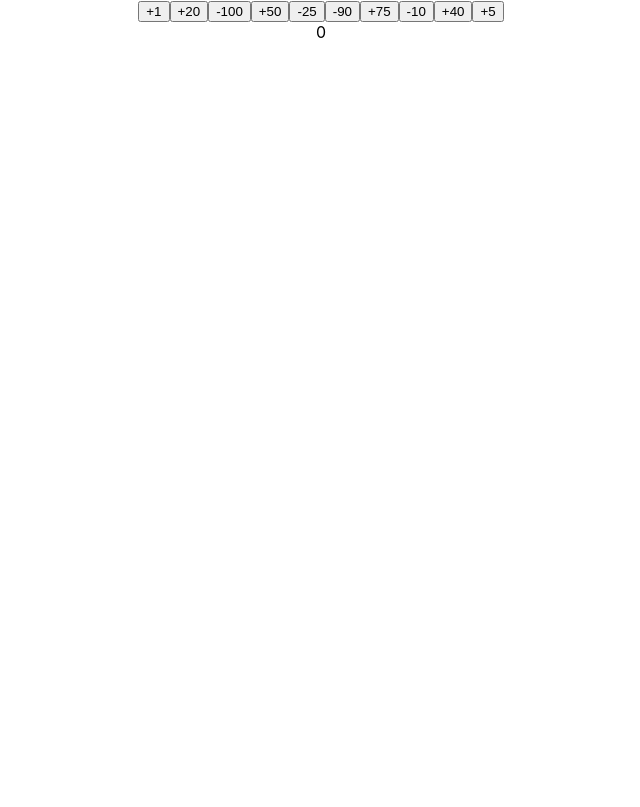
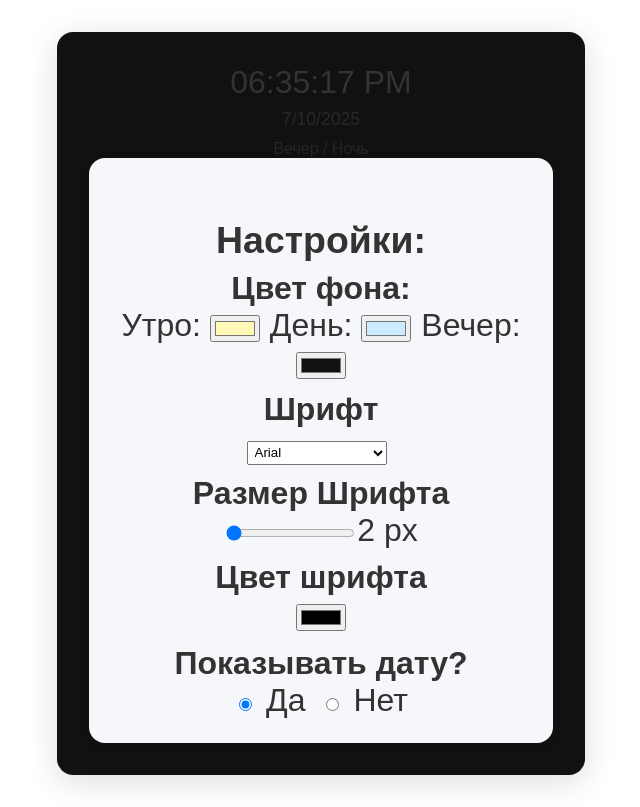
Before and after one commit to Deny2503/my-first-app, a React (Create React App) app: page / in a window 1280 px wide. Shown: the whole page, without its empty margins (319-959 px from the left). Built offline with nearby package versions, Linux system fonts and the light colour scheme.

Commit message:
add lab 4

```diff
--- a/src/App.js
+++ b/src/App.js
@@ -5,14 +5,18 @@ import Task1 from './components/lab_1/Task1.js';
 import Profile from './components/lab_1/Profile.js';
 import CounterApp from './components/lab_3/CounterApp.js';
 import React from 'react';
+import Clock from './components/lab_4/Clock.js';
 
 function App() {
   return (
     <div className="App">
-      {/* <Task1 />
+      {/*
+      <Task1 />
       <Profile />
-      <Welcome />*/}
       <CounterApp />
+      <Welcome />
+      */}
+      <Clock />
     </div>
   );
 }
--- a/src/components/Welcome.js
+++ b/src/components/Welcome.js
@@ -1,18 +1,34 @@
-import React from "react";
+import React, { useState } from "react";
+
 import Hello from './lab_1/Hello.js'
 import Test from './Test.js'
 import Calc from './lab_1/calc/Calc.js'
 import Calc1 from './lab_1/calc/Calc1.js'
-import MyResume from "./MyResume.js";
+import MyResume from "./log_reg/MyResume.js";
+import Fastlogin from "./log_reg/Fastlogin.js";
 
-function Welcome() {
+function Welcome({ name }) {
+    const isLoggedIn = true;
+
+    const [count, setCount] = useState(0);
+
+    const style = {
+        color: isLoggedIn ? 'green' : 'red'
+    }
+
     return (
         <>
+
+            {/* <h1 style={style}>Welcome! {name}</h1> */}
+
+
+
             {/* <Hello />
-            <Test />
             <Calc />
             <Calc1 />
-            <MyResume /> */}
+            <MyResume />
+            <Fastlogin />
+             */}
         </>
     );
 }
--- a/src/components/lab_3/CounterApp.js
+++ b/src/components/lab_3/CounterApp.js
@@ -17,6 +17,7 @@ function CounterApp(){
             <CounterButton label="-10" step={-10} count={count} setCount={setCount} />
             <CounterButton label="+40" step={40} count={count} setCount={setCount} />
             <CounterButton label="+5" step={5} count={count} setCount={setCount} />
+
             <CounterValue value={count} />
         </div>
     )
--- /dev/null
+++ b/src/components/lab_4/Clock.js
@@ -0,0 +1,152 @@
+import React, { useState, useEffect } from "react";
+
+function getTimeOfDay(hour) {
+    if (hour >= 6 && hour < 12) return "morning";
+    if (hour >= 12 && hour < 18) return "day";
+    return "evening";
+}
+
+const defaultBackgrounds = {
+    morning: "#FFF8B7",
+    day: "#CDEBFF",
+    evening: "#111111",
+};
+
+const fontList = [
+    "Arial", "Times New Roman", "Roboto", "Montserrat", "Verdana", "Georgia", "Comic Sans MS"
+];
+
+function Clock({
+    showDate: initialShowDate = true,
+    backgrounds: initialBackgrounds = defaultBackgrounds,
+    fontFamily: initialFontFamily = "Arial",
+    fontSize: initialFontSize = "2rem",
+    fontColor: initialFontColor = "#333"
+}) {
+    const [time, setTime] = useState(new Date());
+    const [backgrounds, setBackgrounds] = useState(initialBackgrounds);
+    const [showDate, setShowDate] = useState(initialShowDate);
+    const [fontFamily, setFontFamily] = useState(initialFontFamily);
+    const [fontSize, setFontSize] = useState(initialFontSize);
+    const [fontColor, setFontColor] = useState(initialFontColor);
+
+    useEffect(() => {
+        const t = setInterval(() => setTime(new Date()), 1000);
+        return () => clearInterval(t);
+    }, []);
+
+    const partOfDay = getTimeOfDay(time.getHours());
+    const bgColor = backgrounds[partOfDay] || defaultBackgrounds[partOfDay];
+
+    const clockStyle = {
+        background: bgColor,
+        color: fontColor,
+        fontFamily,
+        fontSize,
+        borderRadius: "1rem",
+        padding: "2rem",
+        width: "fit-content",
+        margin: "2rem auto",
+        boxShadow: "0 6px 32px rgba(0,0,0,0.14)",
+        textAlign: "center",
+        transition: "background 0.3s",
+    };
+
+    const handleBgChange = (key, value) => {
+        setBackgrounds((prev) => ({
+            ...prev,
+            [key]: value.trim() === "" ? defaultBackgrounds[key] : value
+        }));
+    };
+
+    return (
+        <div>
+            <div style={clockStyle}>
+                <div>
+                    {time.toLocaleTimeString([], { hour: "2-digit", minute: "2-digit", second: "2-digit" })}
+                </div>
+                <div>
+                    {showDate && (
+                        <div style={{ fontSize: "1.1rem", opacity: 0.7, marginTop: 8 }}>
+                            {time.toLocaleDateString()}
+                        </div>
+                    )}
+                    <div style={{ marginTop: 10, fontSize: "1rem", opacity: 0.6 }}>
+                        {
+                            partOfDay === "morning" ? "Утро" :
+                                partOfDay === "day" ? "День" : "Вечер / Ночь"
+                        }
+                    </div>
+                    <div style={{
+                        margin: "0 auto", padding: "1.5rem 2rem", borderRadius: "1rem",
+                        maxWidth: 400, background: "#f6f7fa", boxShadow: "0 2px 12px #0001",
+                    }}>
+                        <h3 style={{ marginBottom: 8 }}>Настройки:</h3>
+                        <div style={{ marginBottom: 10 }}>
+                            <div style={{ fontWeight: 600 }}>Цвет фона:</div>
+                            <label>
+                                Утро:{" "}
+                                <input type="color" value={backgrounds.morning}
+                                    onChange={e => handleBgChange("morning", e.target.value)}
+                                    style={{ marginRight: 10 }}>
+                                </input>
+                            </label>
+                            <label>
+                                День:{" "}
+                                <input type="color" value={backgrounds.day}
+                                    onChange={e => handleBgChange("day", e.target.value)}
+                                    style={{ marginRight: 10 }}>
+                                </input>
+                            </label>
+                            <label>
+                                Вечер:{" "}
+                                <input type="color" value={backgrounds.evening}
+                                    onChange={e => handleBgChange("evening", e.target.value)}>
+                                </input>
+                            </label>
+                        </div>
+                        <div style={{ marginBottom: 10 }}>
+                            <div style={{ fontWeight: 600 }}>Шрифт</div>
+                            <select value={fontFamily} onChange={e => setFontFamily(e.target.value)}
+                                style={{ padding: "0.2em", marginRight: 8 }}>
+                                {fontList.map(f => (
+                                    <option value={f} key={f}>{f}</option>
+                                ))}
+                            </select>
+                        </div>
+                        <div style={{ marginBottom: 10 }}>
+                            <div style={{ fontWeight: 600 }}>Размер Шрифта</div>
+                            <input type="range" min={16} max={54} value={parseInt(fontSize)}
+                                onChange={e => setFontSize(`${e.target.value}px`)}>
+                            </input>
+                            {parseInt(fontSize)} px
+                        </div>
+                        <div style={{ marginBottom: 12 }}>
+                            <div style={{ fontWeight: 600 }}>Цвет шрифта</div>
+                            <input type="color" value={fontColor}
+                                onChange={e => setFontColor(e.target.value)}>
+                            </input>
+                        </div>
+                        <div>
+                            <div style={{ fontWeight: 600 }}>Показывать дату?</div>
+                            <label>
+                                <input type="radio" name="showDate" checked={showDate === true}
+                                    onChange={() => setShowDate(true)}
+                                    style={{ marginRight: 5 }}>
+                                </input> Да
+                            </label>
+                            <label style={{ marginLeft: 16 }}>
+                                <input type="radio" name="showDate" checked={showDate === false}
+                                    onChange={() => setShowDate(false)}
+                                    style={{ marginRight: 5 }}>
+                                </input> Нет
+                            </label>
+                        </div>
+                    </div>
+                </div>
+            </div>
+        </div>
+    )
+}
+
+export default Clock;
--- /dev/null
+++ b/src/components/log_reg/Fastlogin.js
@@ -0,0 +1,48 @@
+import { useState } from "react";
+
+
+const USERNAME = "admin";
+const PASSWORD = "123456";
+
+function Fastlogin() {
+    const [login, setLogin] = useState("");
+    const [password, setPassword] = useState("");
+    const [isLoggedIn, setIsLoggedIn] = useState(false);
+    const [error, setError] = useState("");
+
+    const style = {
+        color: isLoggedIn ? "green" : "red"
+    }
+
+    const handleSubmit = (e) => {
+        e.preventDefault();
+        setError("");
+
+        if (login === USERNAME && password === PASSWORD) {
+            setIsLoggedIn(true);
+            setError("");
+        } else {
+            setIsLoggedIn(false);
+            setError("Неверный логин или пароль.");
+        }
+    };
+
+    return (
+        <div>
+            <h2>Login</h2>
+            <form onClick={handleSubmit}>
+                <input type="text" placeholder="login" value={login} onChange={e => setLogin(e.target.value)} required></input>
+                <input type="password" placeholder="Password" value={password} onChange={e => setPassword(e.target.value)} required minLength={6}></input>
+                <button type="submit">login</button>
+            </form>
+            {isLoggedIn
+                ? <h1 style={style}>Welcome! {login}</h1>
+                : <h1 style={style}>{error}</h1>
+            }
+
+        </div>
+    )
+
+}
+
+export default Fastlogin;
--- a/src/components/MyResume.js
+++ b/src/components/log_reg/MyResume.js
@@ -49,6 +49,11 @@ function MyResume() {
                 <button type="Submit">Submit</button>
                 </form>
 
+                {showResume
+                ? <h1>Зарегестрирован</h1>
+                : <h1>Не зарегестрирован</h1>
+            }
+
                 {showResume && (
                     <div className="resume-result">
                         <h2>Резюме</h2>
```
Also changed, not shown: src/components/log_reg/MyResume.css (renamed from src/components/MyResume.css).
